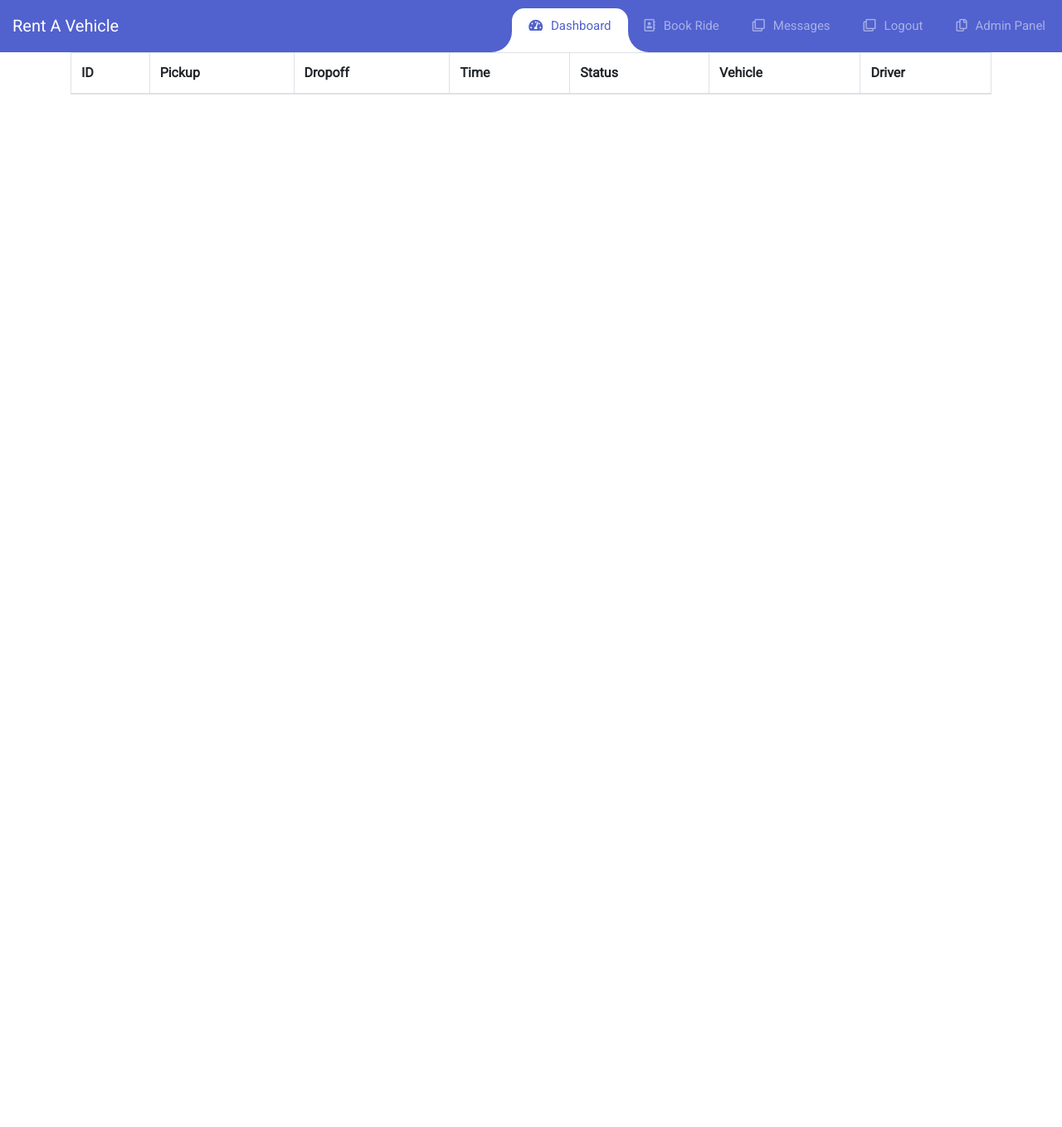
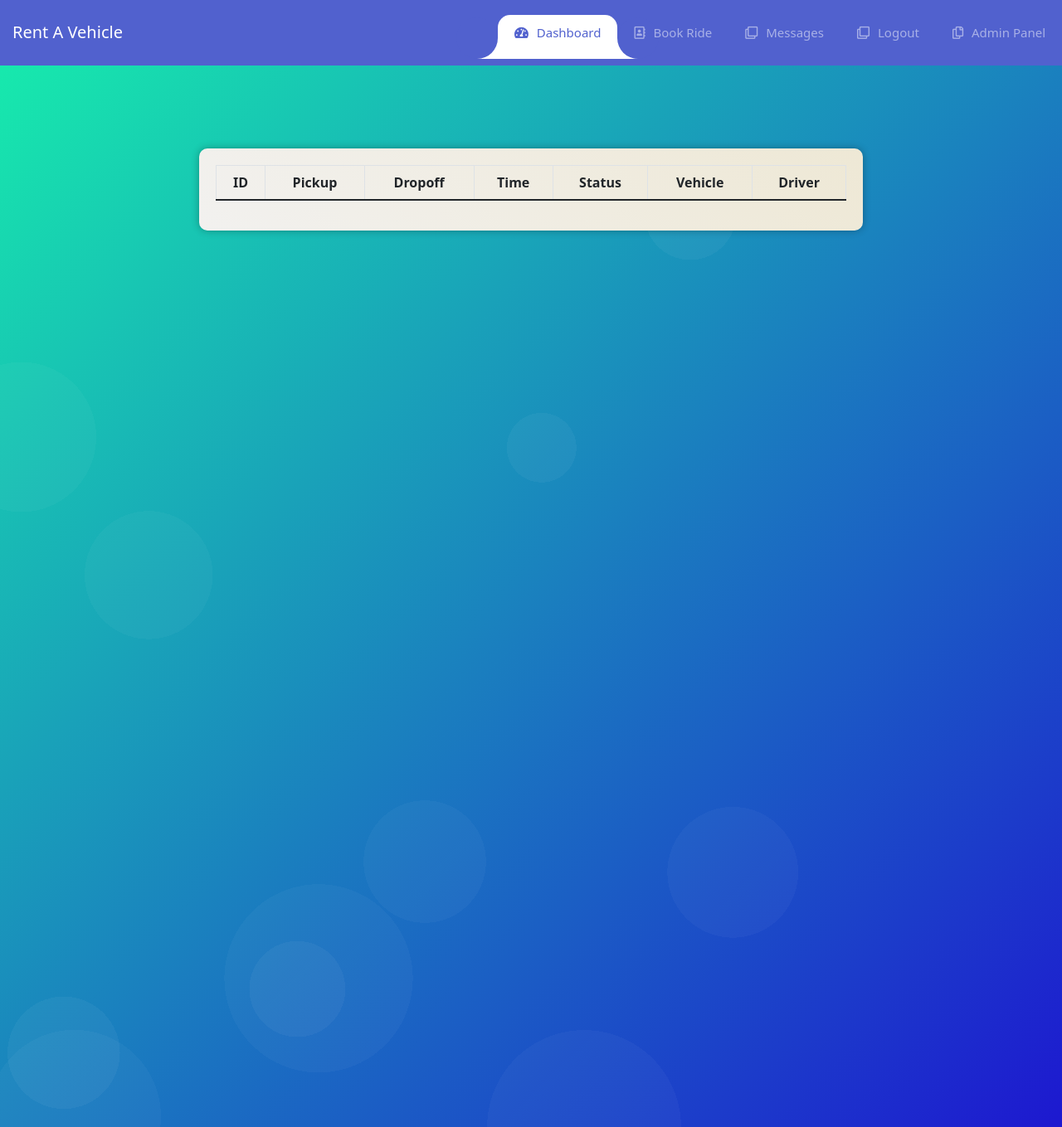
Before and after one commit to labeebarbisoft/training-01, a Django app: page /home/ in a window 1280 px wide. Shown: the whole page at 83% size. Before the commit the page ends 114 px from the top, so only its background shows below. Run offline with Django 4.2, Linux system fonts and the light colour scheme; a user stored in the database is signed in; data comes from the database, SQL or seed files in the repository; data that the repository does not hold is empty; some libraries are stand-ins or nearby versions.

Commit message:
added background and card view

```diff
--- a/apps/rentals/static/base.css
+++ b/apps/rentals/static/base.css
@@ -174,3 +174,30 @@ i {
     top: 10px;
     right: 15px;
   }
+
+.bg {
+ position:relative;
+ width: 100vw;
+ height: 100vw;
+background-image: radial-gradient(circle at 30% 86%, rgba(255,255,255,0.03) 0%, rgba(255,255,255,0.03) 8%,transparent 8%, transparent 92%),radial-gradient(circle at 55% 100%, rgba(255,255,255,0.03) 0%, rgba(255,255,255,0.03) 8%,transparent 8%, transparent 92%),radial-gradient(circle at 40% 75%, rgba(255,255,255,0.03) 0%, rgba(255,255,255,0.03) 6%,transparent 6%, transparent 94%),radial-gradient(circle at 7% 99%, rgba(255,255,255,0.03) 0%, rgba(255,255,255,0.03) 6%,transparent 6%, transparent 94%),radial-gradient(circle at 69% 76%, rgba(255,255,255,0.03) 0%, rgba(255,255,255,0.03) 6%,transparent 6%, transparent 94%),radial-gradient(circle at 2% 35%, rgba(255,255,255,0.03) 0%, rgba(255,255,255,0.03) 6%,transparent 6%, transparent 94%),radial-gradient(circle at 14% 48%, rgba(255,255,255,0.03) 0%, rgba(255,255,255,0.03) 6%,transparent 6%, transparent 94%),radial-gradient(circle at 28% 87%, rgba(255,255,255,0.04) 0%, rgba(255,255,255,0.04) 4%,transparent 4%, transparent 96%),radial-gradient(circle at 65% 14%, rgba(255,255,255,0.04) 0%, rgba(255,255,255,0.04) 4%,transparent 4%, transparent 96%),radial-gradient(circle at 51% 36%, rgba(255,255,255,0.04) 0%, rgba(255,255,255,0.04) 4%,transparent 4%, transparent 96%),radial-gradient(circle at 6% 93%, rgba(255,255,255,0.04) 0%, rgba(255,255,255,0.04) 4%,transparent 4%, transparent 96%),linear-gradient(135deg, rgb(23, 233, 173),rgb(29, 24, 208));
+display: flex;
+justify-content: center;
+align-items: center;
+}
+
+
+.main-container {
+    position: absolute;
+    top: 100px;
+    width: 800px; /* Set the width of the card */
+    padding: 20px; /* Add some padding to the card */
+    background: linear-gradient(45deg, #f2f1ef, #eee8d5); /* Define the gradient background */
+    border-radius: 10px; /* Add rounded corners to the card */
+    box-shadow: 0px 0px 10px rgba(0, 0, 0, 0.3); /* Add a shadow to the card */
+}
+
+/* Style the card content */
+.main-container {
+    color: #000000; /* Set the text color to white */
+    text-align: center; /* Center-align text inside the card */
+}
--- a/apps/rentals/templates/rentals/base.html
+++ b/apps/rentals/templates/rentals/base.html
@@ -22,6 +22,7 @@
     <link rel="stylesheet" href="https://cdn.jsdelivr.net/npm/bootstrap@4.6.1/dist/css/bootstrap.min.css">
     <link rel="stylesheet" href="https://cdnjs.cloudflare.com/ajax/libs/font-awesome/5.10.2/css/all.css">
     <link rel="stylesheet" href="{% static 'base.css' %}">
+    <link href="https://cdn.jsdelivr.net/npm/bootstrap@5.0.1/dist/css/bootstrap.min.css" rel="stylesheet" integrity="sha384-+0n0xVW2eSR5OomGNYDnhzAbDsOXxcvSN1TPprVMTNDbiYZCxYbOOl7+AMvyTG2x" crossorigin="anonymous">
 
     {% block extra_css %} {% endblock %}
 
@@ -80,8 +81,10 @@
       {% endif %}
     </nav>
 
-    <div class="container">
-      {% block content %} {% endblock %}
+    <div class="bg">
+      <div class="main-container">
+        {% block content %} {% endblock %}
+      </div>
     </div>
 
     <script
@@ -103,6 +106,7 @@
     <script src="https://cdn.jsdelivr.net/npm/popper.js@1.16.1/dist/umd/popper.min.js"></script>
     <script src="https://cdn.jsdelivr.net/npm/bootstrap@4.6.1/dist/js/bootstrap.min.js"></script>
     <script src="{% static 'base.js' %}"></script>
+    <script src="https://cdn.jsdelivr.net/npm/bootstrap@5.0.1/dist/js/bootstrap.bundle.min.js" integrity="sha384-gtEjrD/SeCtmISkJkNUaaKMoLD0//ElJ19smozuHV6z3Iehds+3Ulb9Bn9Plx0x4" crossorigin="anonymous"></script>
 
     {% block extra_js %} {% endblock %}
   </body>
```
